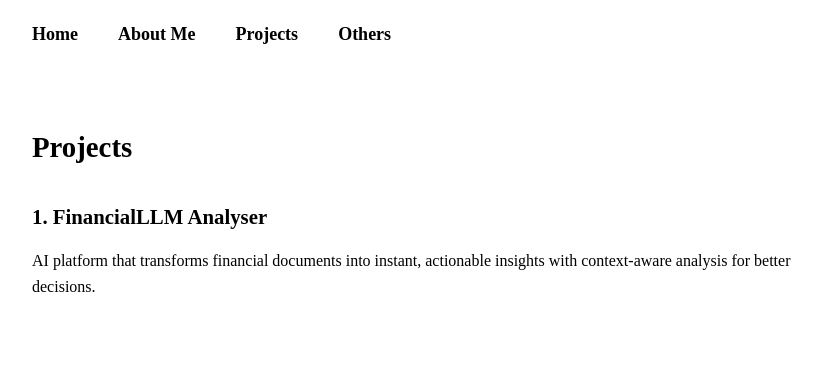
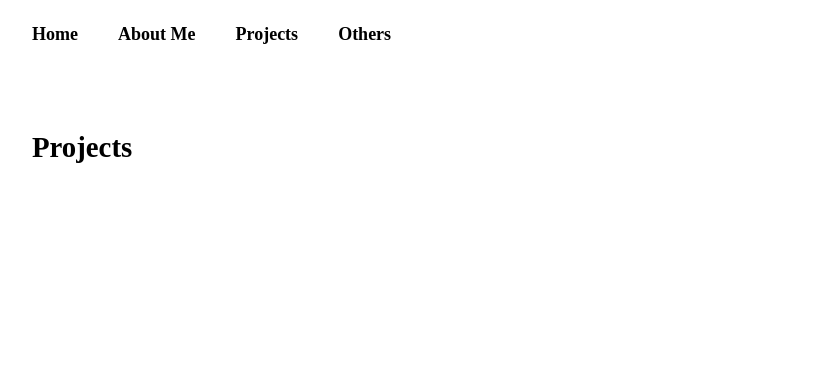
Before and after one commit to anaysomani05/personal-website, a plain HTML site: page projects.html in a window 1280 px wide. Shown: the whole page, without its empty margins (228-1050 px from the left). Drawn offline with Linux system fonts and the light colour scheme.

Commit message:
Initial commit

```diff
--- a/projects.html
+++ b/projects.html
@@ -22,15 +22,7 @@
         </header>
 
         <section class="content">
-            <div class="project-item">
-                <a href="https://financial-llm.vercel.app" class="project-title" target="_blank">
-                    <h3>1. FinancialLLM Analyser</h3>
-                </a>
-                <p class="project-description">
-                    AI platform that transforms financial documents into instant, actionable insights
-                    with context-aware analysis for better decisions.
-                </p>
-            </div>
+            <p></p>
         </section>
     </main>
 
```
Also changed, not shown: 1 other file.
